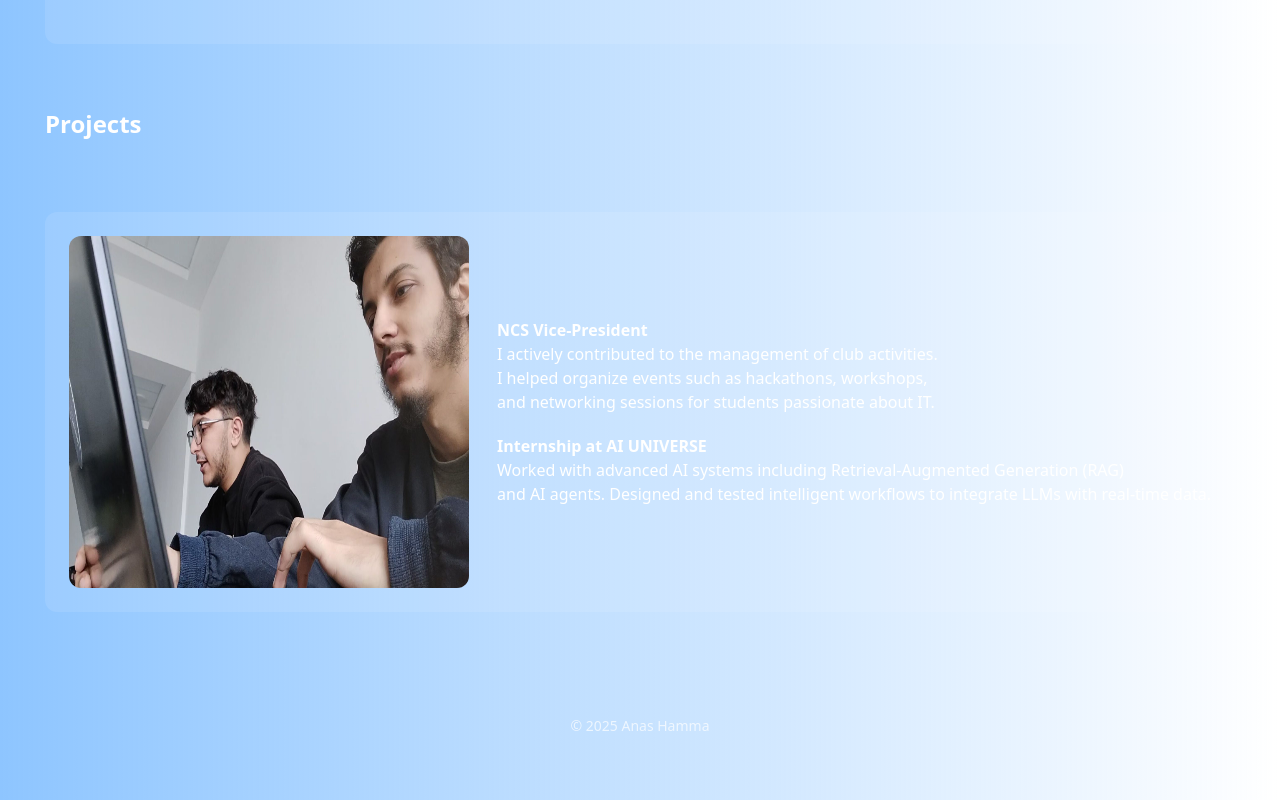
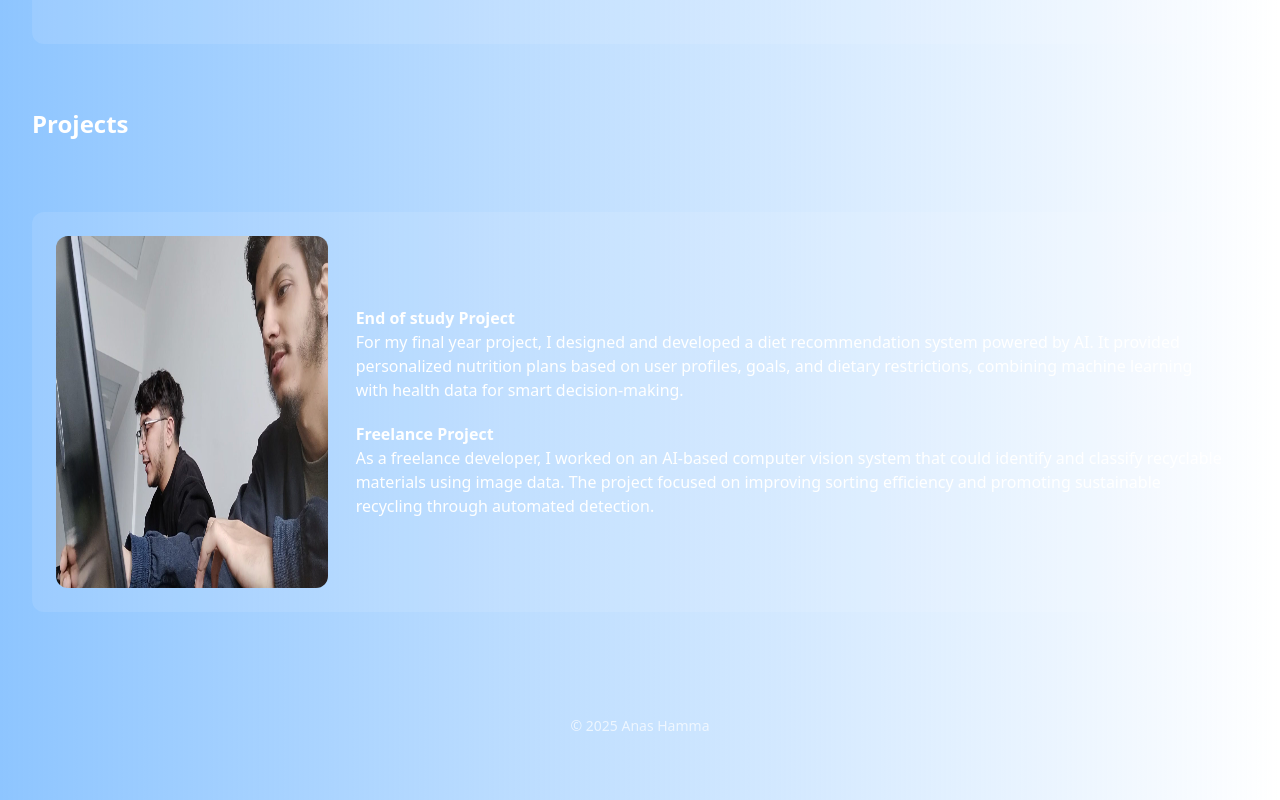
Before and after one commit to HammaAnes/portfolio-anas, a Next.js app: page / in a window 1280 px wide. Shown: the part 1590-2390 px from the top of the page. Built offline with nearby package versions, Linux system fonts and the light colour scheme.

Commit message:
added project section

```diff
--- a/src/app/page.tsx
+++ b/src/app/page.tsx
@@ -88,18 +88,17 @@ export default function Home() {
             </div>
             <div className="self-center">
               <div className="mb-5">
-                <h2 className="font-bold">NCS Vice-President</h2>
+                <h2 className="font-bold">End of study Project</h2>
                 <h1>
-                  I actively contributed to the management of club activities. <br />
-                  I helped organize events such as hackathons, workshops, <br />
-                  and networking sessions for students passionate about IT.
+                  For my final year project, I designed and developed a diet recommendation system powered by AI.
+                  It provided personalized nutrition plans based on user profiles, goals, and dietary restrictions, combining machine learning with health data for smart decision-making.
                 </h1>
               </div>
               <div>
-                <h2 className="font-bold">Internship at AI UNIVERSE</h2>
+                <h2 className="font-bold">Freelance Project</h2>
                 <h1>
-                  Worked with advanced AI systems including Retrieval-Augmented Generation (RAG) <br />
-                  and AI agents. Designed and tested intelligent workflows to integrate LLMs with real-time data.
+                  As a freelance developer, I worked on an AI-based computer vision system that could identify and classify recyclable materials using image data.
+                  The project focused on improving sorting efficiency and promoting sustainable recycling through automated detection.
                 </h1>
               </div>
             </div>
```
